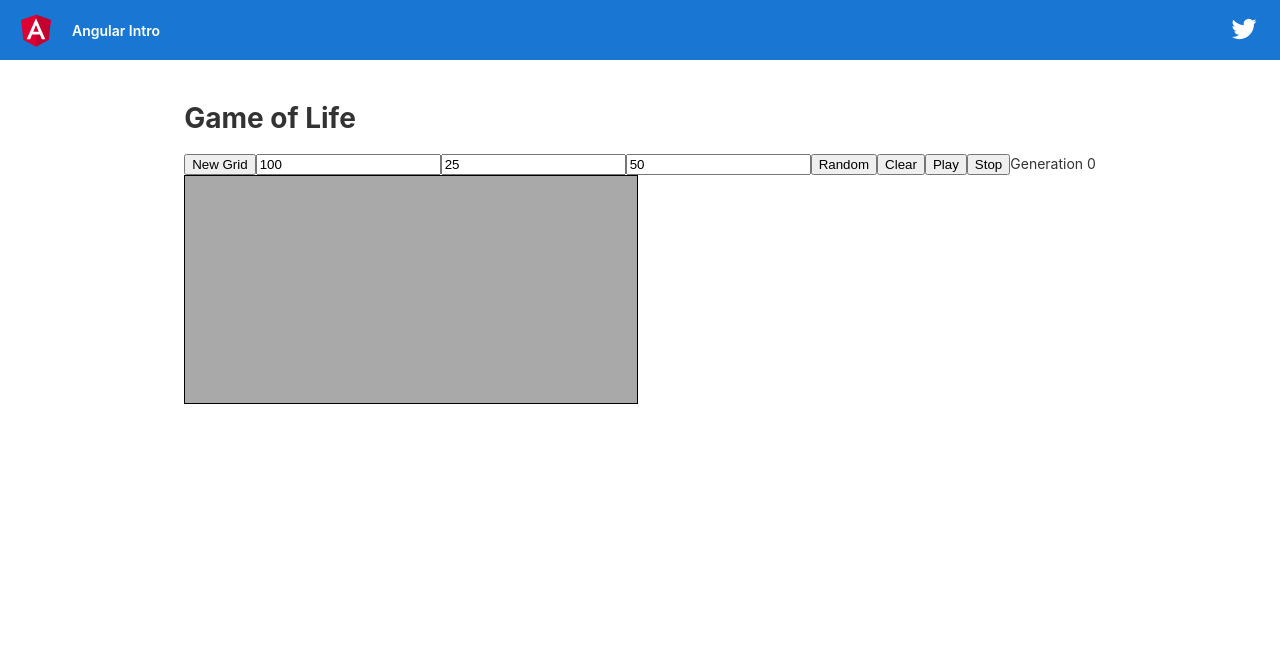
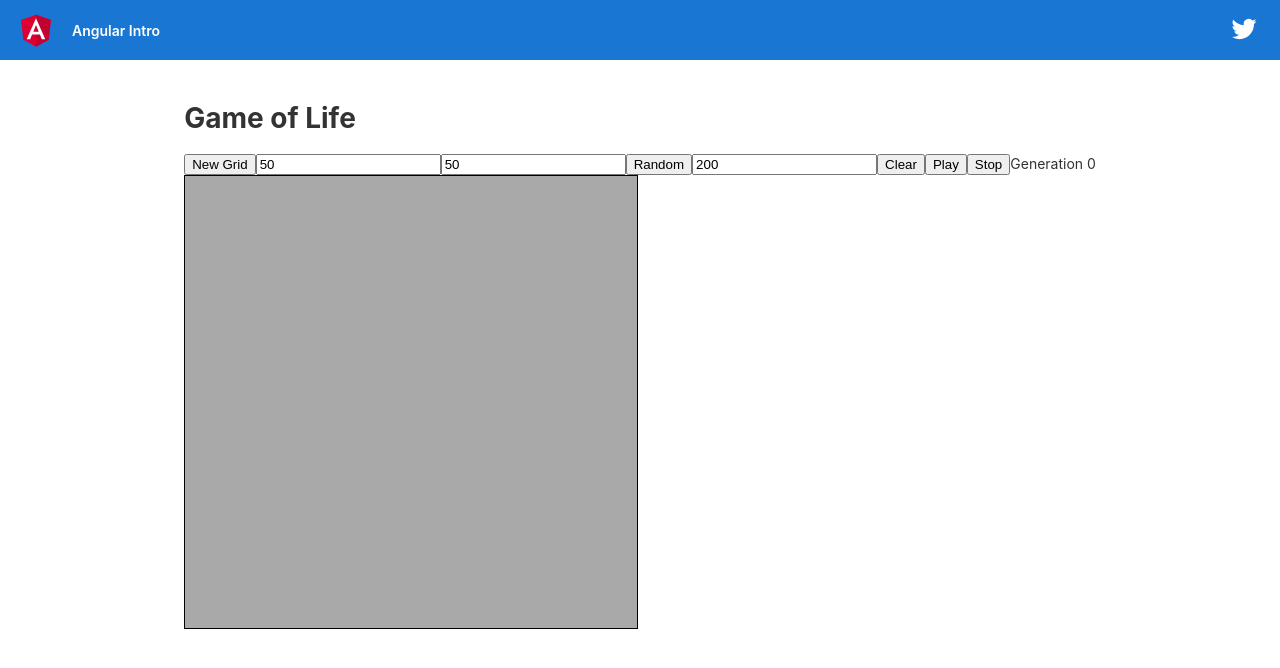
Before and after one commit to CPerezMartin/GameOfLife, an Angular app: page / in a window 1280 px wide. Shown: the top 668 px of the page. Built offline with nearby package versions, Linux system fonts and the light colour scheme.

Commit message:
adjusting default values

```diff
--- a/src/app/gol/gol.component.html
+++ b/src/app/gol/gol.component.html
@@ -2,10 +2,10 @@
 
 <div class="controls">
   <button (click)="renderGrid(rowMax, colMax)">New Grid</button>
-  <input type="number" id="randomInput" min="0" step="1" max="rowMax * colMax" [value]="randomValue" (input)="randomValue = $event.target.value"/>
   <input type="number" id="rowInput" min="0" step="1" [value]="rowMax" (input)="rowMax = $event.target.value"/>
   <input type="number" id="colInput" min="0" step="1" [value]="colMax" (input)="colMax = $event.target.value"/>
   <button (click)="randomCells(randomValue)">Random</button>
+  <input type="number" id="randomInput" min="0" step="1" max="rowMax * colMax" [value]="randomValue" (input)="randomValue = $event.target.value"/>
   <button (click)="clearGame()">Clear</button>
   <button (click)="playGame()">Play</button>
   <button (click)="stopGame()">Stop</button>
--- a/src/app/gol/gol.component.ts
+++ b/src/app/gol/gol.component.ts
@@ -7,9 +7,9 @@ import { Component, OnInit} from '@angular/core';
 })
 export class GolComponent implements OnInit {
 
-  rowMax = 25;
+  rowMax = 50;
   colMax = 50;
-  randomValue = 100;
+  randomValue = 200;
   rows = [];
   generation = 0;
   timer;
```
